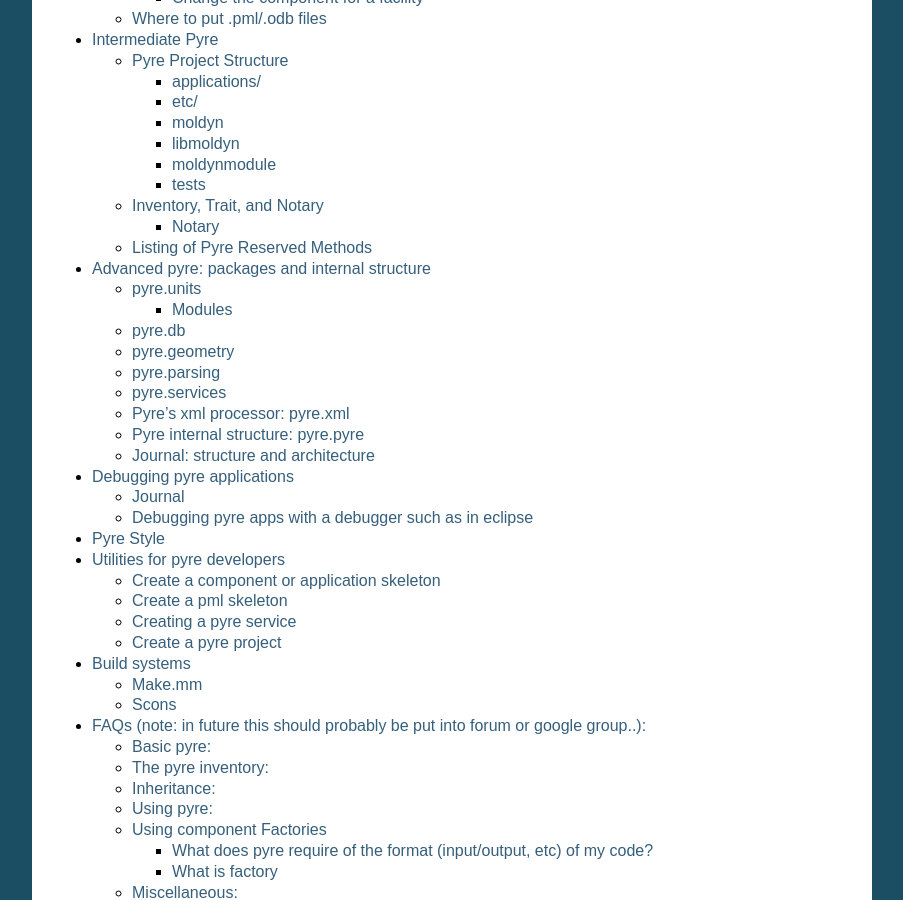
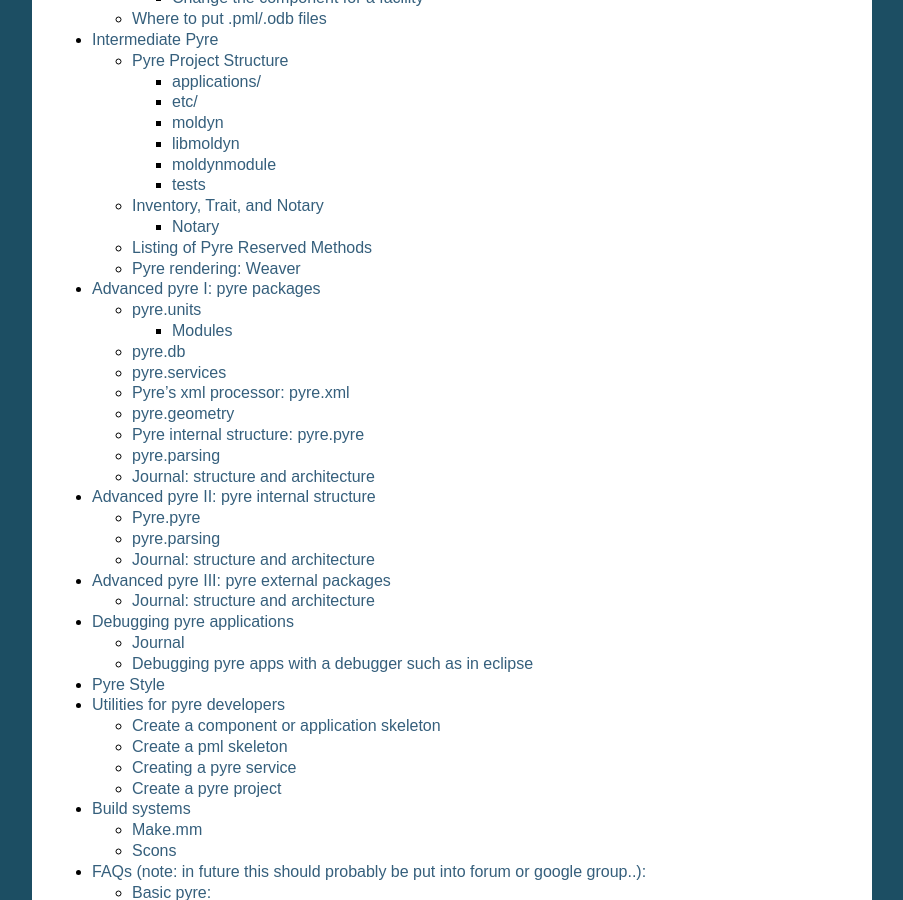
Before and after one commit to danse-inelastic/pyre, a Sphinx documentation site: the page built from docs/index.rst, in a window 1280 px wide and 900 px high, scrolled down 702 px. Shown: the whole window, without its empty margins (198-1101 px from the left). Built offline with Sphinx 7.4.7, drawn with Linux system fonts in a browser that asks for light colours; formulas are drawn with MathJax 3.

Commit message:
redoing the distribution of pyre package documentation

```diff
--- a/docs/index.rst
+++ b/docs/index.rst
@@ -16,6 +16,8 @@ Contents:
    pyreBasics
    pyreAdvancedTopics
    pyrePackages
+   pyrePackagesII
+   pyrePackagesIII
    journal
    pyreStyle
    pyreUtilities
@@ -27,8 +29,6 @@ Contents:
    upcoming
    usefulLinks
 
-.. here is an optional depth qualifer for the above toctree :maxdepth: 2
-
 
 Indices and tables
 ==================
--- a/docs/pyreAdvancedTopics.rst
+++ b/docs/pyreAdvancedTopics.rst
@@ -104,5 +104,13 @@ In Notary's __init__, all traits of an Inventory class will be
 collected to two registries, one for properties, and one for facilities.
 
 
+
+
 Listing of Pyre Reserved Methods
 --------------------------------
+
+
+
+
+Pyre rendering: Weaver
+----------------------
--- /dev/null
+++ b/docs/pyrePackagesII.rst
@@ -0,0 +1,40 @@
+Advanced pyre II: pyre internal structure
+========================================
+
+
+
+Pyre.pyre
+----------------------------------
+
+Pyre has a complex internal structure.  Here are some class diagrams:
+
+Here is how it handles internally inventory items:
+
+.. image:: images/PyreInventoryClassDiagram.png
+
+Here is how it
+
+.. image:: images/PyreInventoryClassDiagram.png
+
+
+
+.. _pyre-parsing:
+
+pyre.parsing
+-------------
+
+Here is the class diagram for pyre's parsing utilities:
+
+.. image:: images/PyreParsingClassDiagram.png
+
+
+
+.._journal-structure:
+
+Journal: structure and architecture
+-----------------------------------
+
+
+Here is the class diagram of journal:
+
+.. image:: images/JournalTopLevelClassDiagram.png
--- /dev/null
+++ b/docs/pyrePackagesIII.rst
@@ -0,0 +1,14 @@
+Advanced pyre III: pyre external packages
+=========================================
+
+
+
+.._journal-structure:
+
+Journal: structure and architecture
+-----------------------------------
+
+
+Here is the class diagram of journal:
+
+.. image:: images/JournalTopLevelClassDiagram.png
```
Also changed, not shown: docs/pyrePackages.rst (+35 -18 lines).
